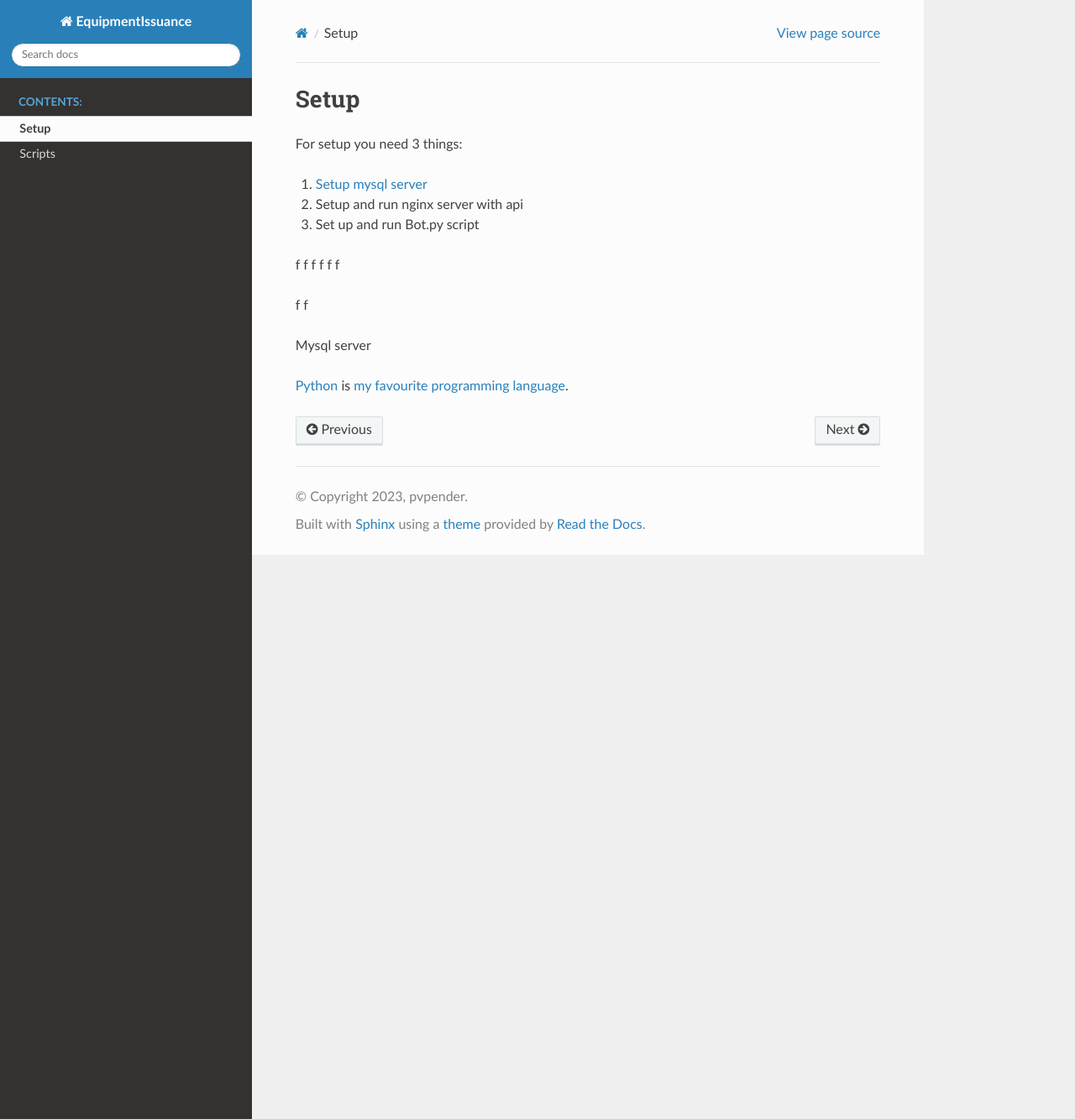
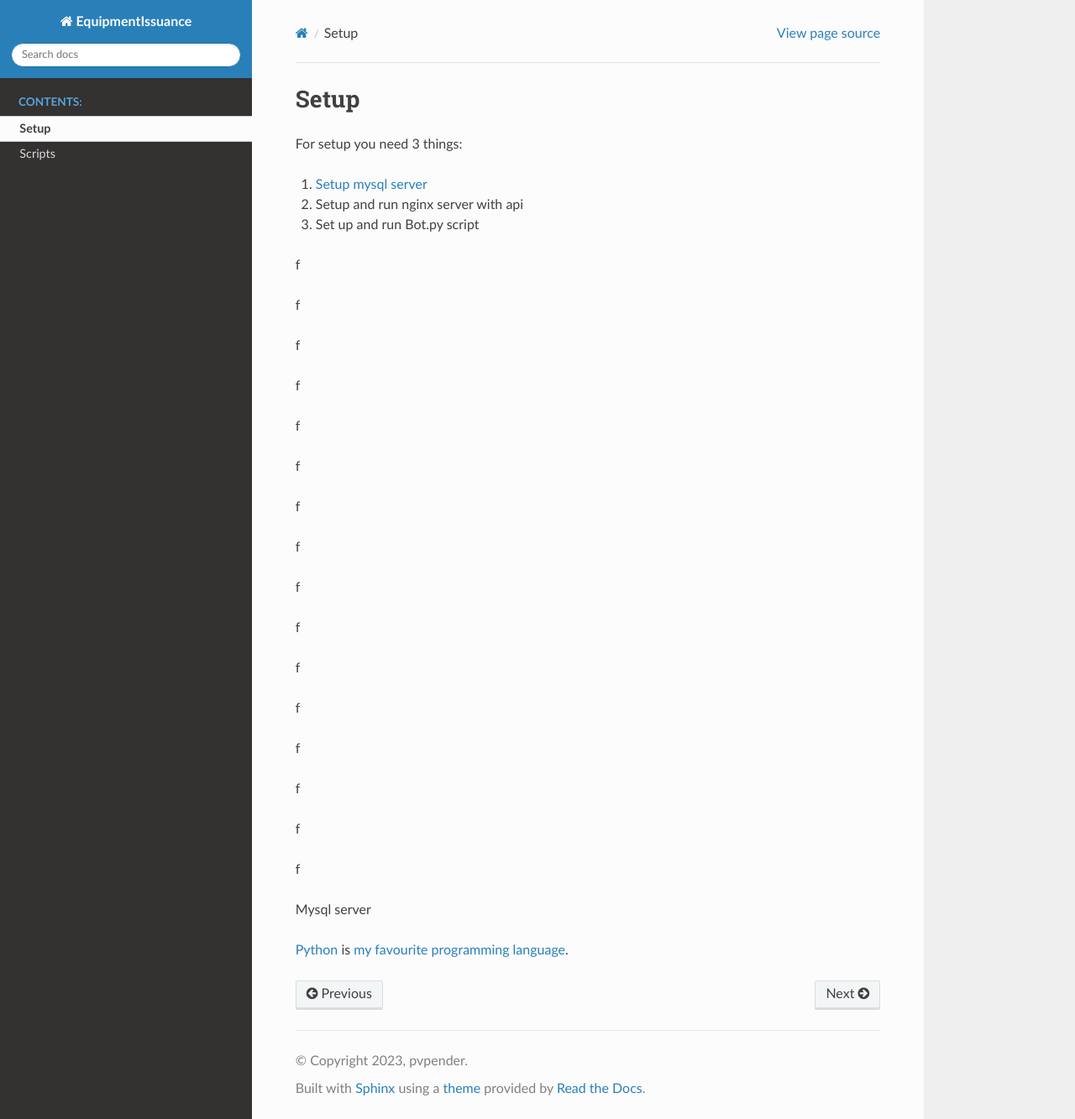
Before and after one commit to pvpender/equipmentIssuance, a Sphinx documentation site: the page built from docs/source/setup.rst, in a window 1280 px wide and 1333 px high. Shown: the whole window at 84% size. Built offline with Sphinx 7.4.7 and the Read the Docs theme 2.0.0, drawn with Linux system fonts in a browser that asks for light colours; pages that are not in the unit, such as notebooks, are missing from menus.

Commit message:
фикс к защите

```diff
--- a/docs/source/setup.rst
+++ b/docs/source/setup.rst
@@ -8,14 +8,39 @@ For setup you need 3 things:
 3. Set up and run Bot.py script
 
 f
-f
-f
-f
-f
+
 f
 
 f
+
 f
+
+f
+
+f
+
+f
+
+f
+
+f
+
+f
+
+f
+
+f
+
+f
+
+f
+
+
+f
+
+f
+
+
 
 
 .. _`Setup mysql server`:
```
